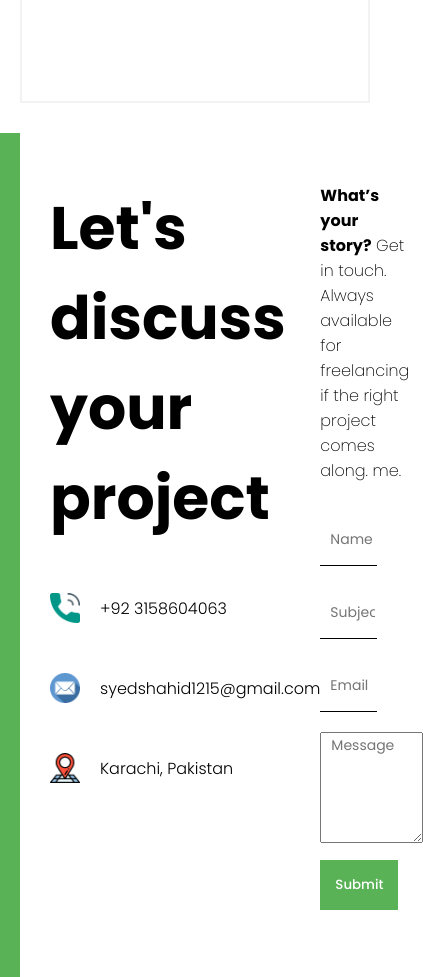
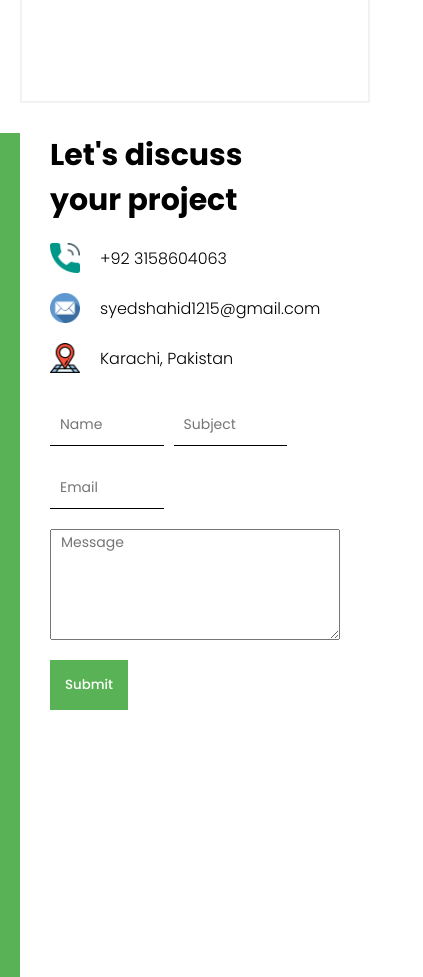
Before and after one commit to syedshahidashiqali/my_portfolio, a React (Create React App) app: page / in a window 390 px wide. Shown: the part 8840-9817 px from the top of the page, 423 px wide, since content can reach past the window. Built offline with nearby package versions, Linux system fonts and the light colour scheme.

Commit message:
complete responsiveness of contact component

```diff
--- a/src/components/Contact/Contact.css
+++ b/src/components/Contact/Contact.css
@@ -79,3 +79,40 @@ button.contactBtn {
   font-weight: 500;
   cursor: pointer;
 }
+
+@media screen and (max-width: 480px) {
+  .contactWrapper {
+    flex-direction: column;
+    padding: 0px 50px;
+  }
+
+  .contactTitle {
+    font-size: 30px;
+  }
+
+  .contactInfoItem {
+    margin: 20px 0px;
+    width: 100%;
+  }
+
+  .contactRightDesc {
+    display: none;
+  }
+
+  form {
+    margin-top: 0px;
+    display: flex;
+    flex-wrap: wrap;
+  }
+
+  input {
+    width: 35%;
+    height: 40px;
+    margin: 10px;
+    margin-left: 0;
+  }
+
+  button.contactBtn {
+    margin-top: 10px;
+  }
+}
```
